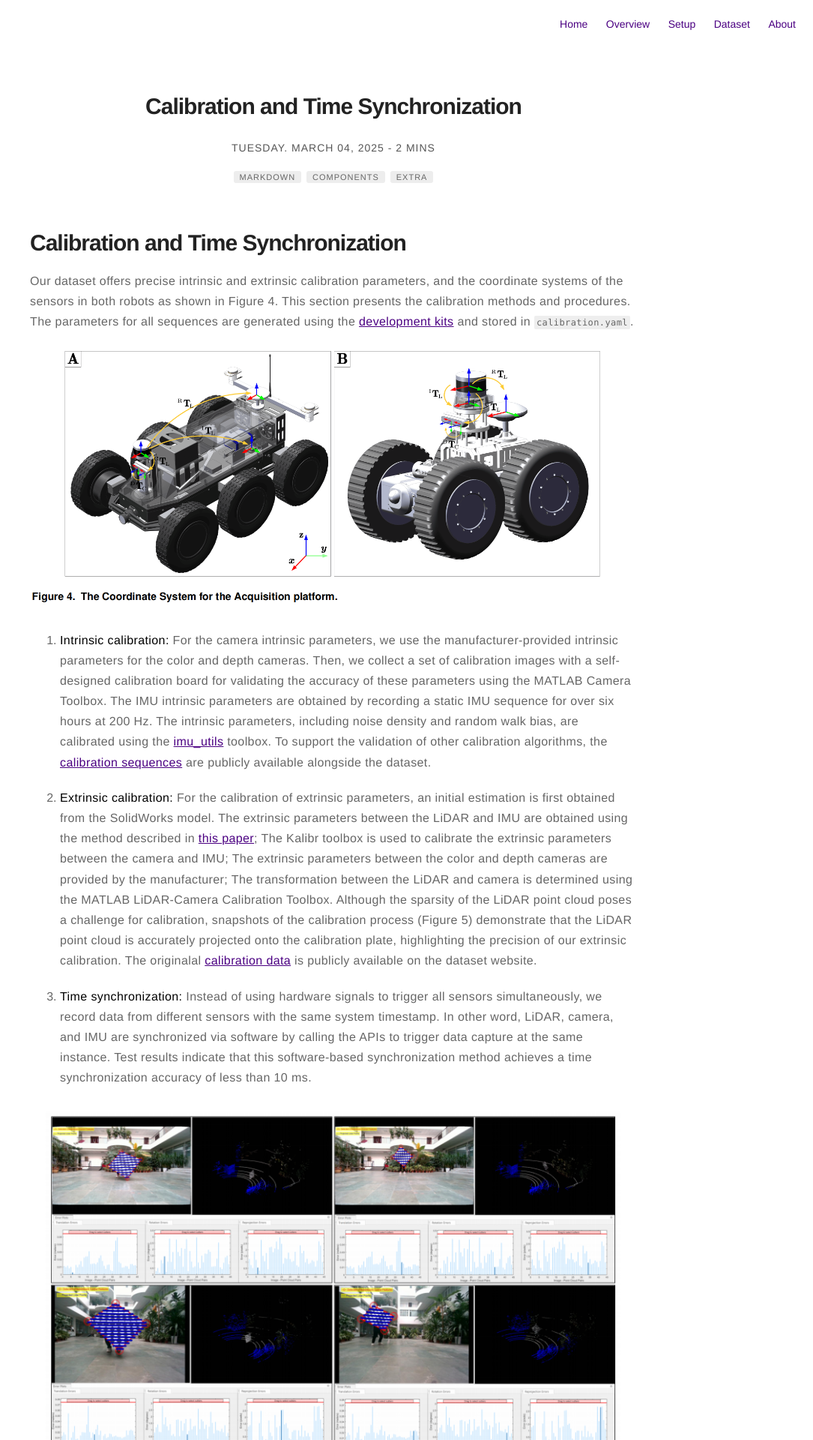
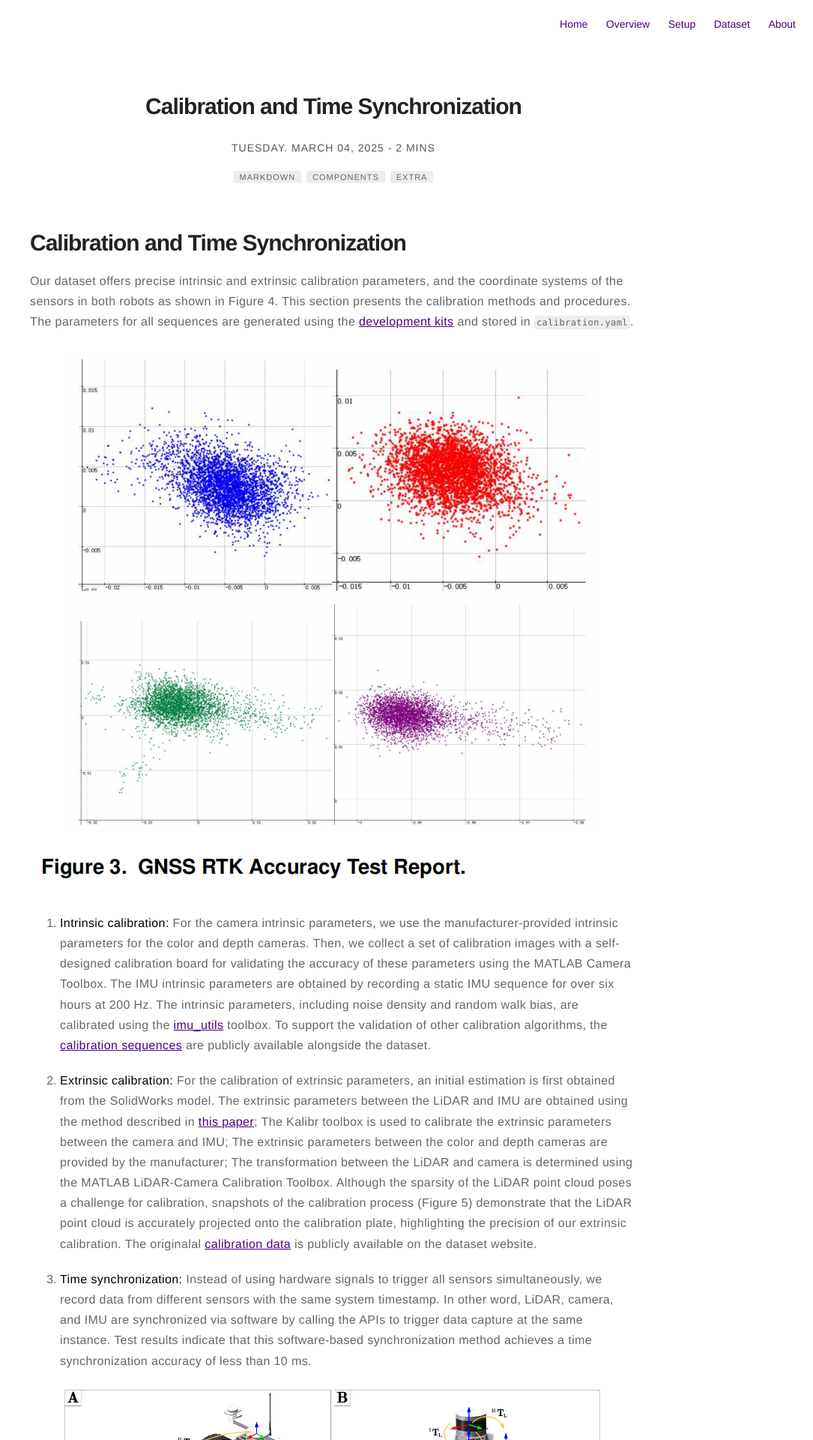
Before and after one commit to Yaepiii/M2UD, a Jekyll site: the page built from _posts/Setup/2025-03-04-calibration-and-time-synchronization.markdown, in a window 1280 px wide. Shown: the top 1920 px of the page at 75% size, without its empty margins (195-1280 px from the left). Built offline with Jekyll 4.4.1, drawn with Linux system fonts in a browser that asks for light colours; nearby versions of some CDN libraries; comment, search, counter and statistics services are not loaded.

Commit message:
Update 2025-03-04-calibration-and-time-synchronization.markdown

````diff
--- a/_posts/Setup/2025-03-04-calibration-and-time-synchronization.markdown
+++ b/_posts/Setup/2025-03-04-calibration-and-time-synchronization.markdown
@@ -18,7 +18,7 @@ description: Calibration and Time Synchronization
 
 Our dataset offers precise intrinsic and extrinsic calibration parameters, and the coordinate systems of the sensors in both robots as shown in Figure 4. This section presents the calibration methods and procedures. The parameters for all sequences are generated using the [development kits](https://github.com/Yaepiii/M2UD/Development_Kit) and stored in ```calibration.yaml```.
 
-![figure](../../assets/image/figure4.png)
+![figure](../../assets/image/figure3.png)
 
 1. **Intrinsic calibration:** For the camera intrinsic parameters, we use the manufacturer-provided intrinsic parameters for the color and depth cameras. Then, we collect a set of calibration images with a self-designed calibration board for validating the accuracy of these parameters using the MATLAB Camera Toolbox. The IMU intrinsic parameters are obtained by recording a static IMU sequence for over six hours at 200 Hz. The intrinsic parameters, including noise density and random walk bias, are calibrated using the [imu_utils](https://github.com/gaowenliang/imu\_utils) toolbox. To support the validation of other calibration algorithms, the [calibration sequences](https://1drv.ms/f/c/c1806c2e19f2193f/Emnejgu3QXlIjV98CUbzDhoBd9cvpDwOOFe0OBqqwBHOGQ?e=USBC7q) are publicly available alongside the dataset.
 
@@ -26,4 +26,4 @@ Our dataset offers precise intrinsic and extrinsic calibration parameters, and t
 
 3. **Time synchronization:** Instead of using hardware signals to trigger all sensors simultaneously, we record data from different sensors with the same system timestamp. In other word, LiDAR, camera, and IMU are synchronized via software by calling the APIs to trigger data capture at the same instance. Test results indicate that this software-based synchronization method achieves a time synchronization accuracy of less than 10 ms.
 
-![figure](../../assets/image/figure5.png)
+![figure](../../assets/image/figure4.png)
````
